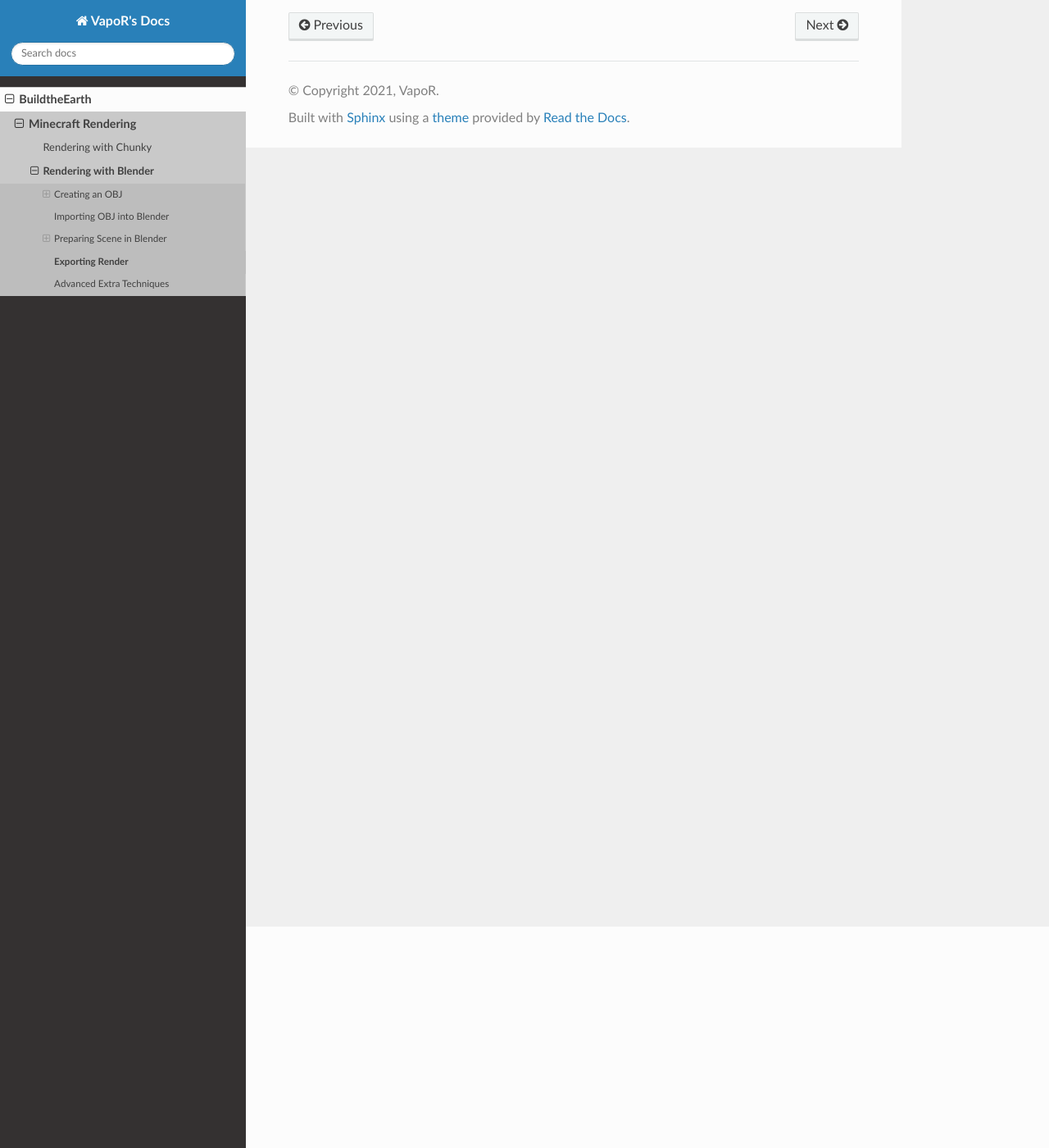
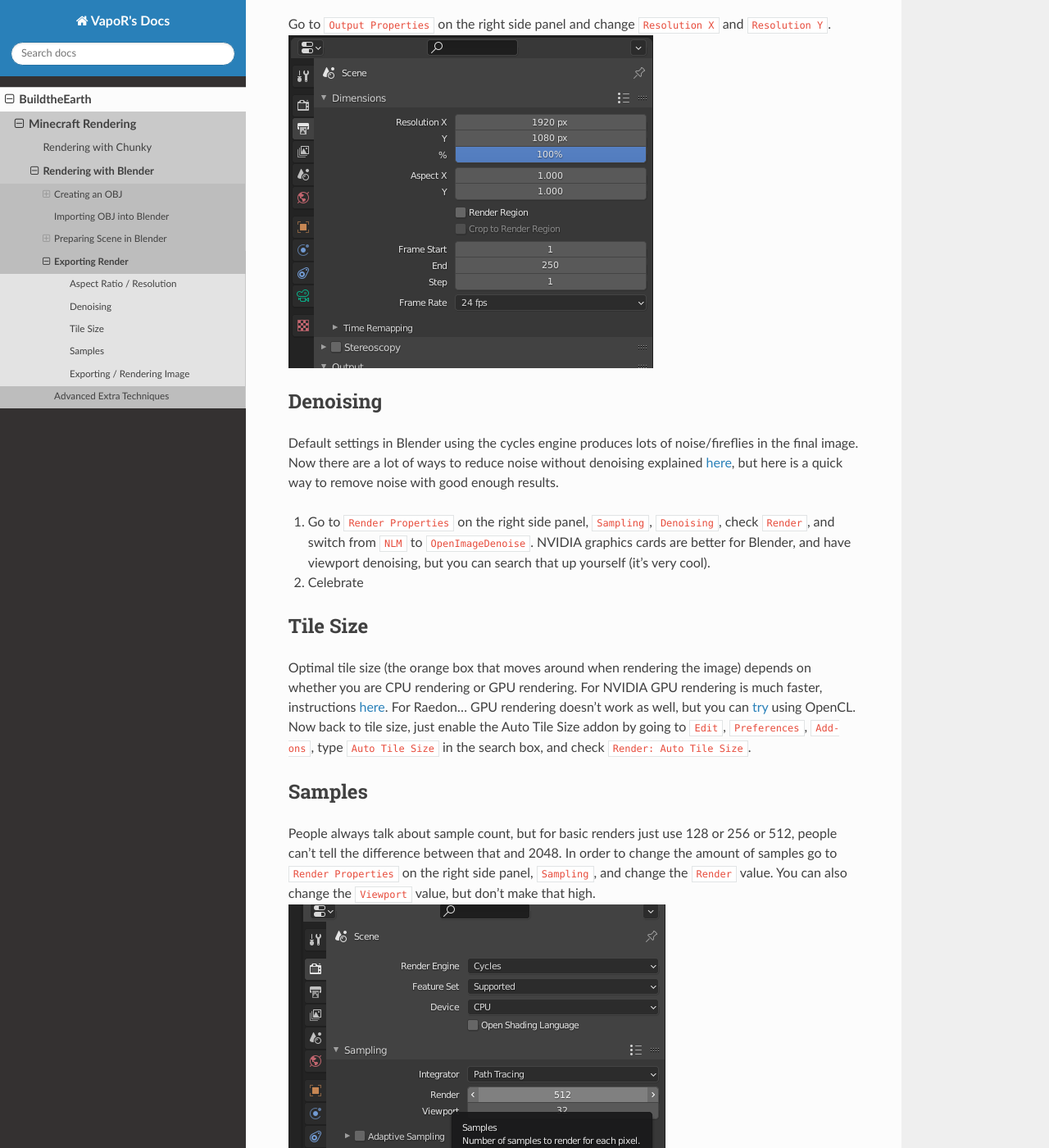
Before and after one commit to yyrichy/documentation, a Sphinx documentation site: the page built from source/buildtheearth/rendering/blender/exporting-render.md, in a window 1280 px wide and 1400 px high, scrolled down 270 px. Shown: the whole window at 82% size. Built offline with Sphinx 7.4.7 and the Read the Docs theme 2.0.0, drawn with Linux system fonts in a browser that asks for light colours; some of the changed text lies outside the part shown.

Commit message:
Finish preparing scene and exporting
300wpm

````diff
--- a/source/buildtheearth/rendering/blender/exporting-render.md
+++ b/source/buildtheearth/rendering/blender/exporting-render.md
@@ -7,6 +7,23 @@ authors:
 --->
 
 # Exporting Render
-```eval_rst
-.. todo:: List steps for exporting final image.
-```
+Producing the image!
+## Aspect Ratio / Resolution
+Go to `Output Properties` on the right side panel and change `Resolution X` and `Resolution Y`.
+![Resolution](../../../../images/resolution.png)
+## Denoising
+Default settings in Blender using the cycles engine produces lots of noise/fireflies in the final image. Now there are a lot of ways to reduce noise without denoising explained [here](https://www.blenderguru.com/articles/7-ways-get-rid-fireflies), but here is a quick way to remove noise with good enough results.
+1. Go to `Render Properties` on the right side panel, `Sampling`, `Denoising`, check `Render`, and switch from `NLM` to `OpenImageDenoise`. NVIDIA graphics cards are better for Blender, and have viewport denoising, but you can search that up yourself (it's very cool).
+2. Celebrate
+## Tile Size
+Optimal tile size (the orange box that moves around when rendering the image) depends on whether you are CPU rendering or GPU rendering. For NVIDIA GPU rendering is much faster, instructions [here](https://artisticrender.com/how-to-use-the-gpu-to-render-with-blender/). For Raedon... GPU rendering doesn't work as well, but you can [try](https://artisticrender.com/how-to-use-the-gpu-to-render-with-blender/) using OpenCL. Now back to tile size, just enable the Auto Tile Size addon by going to `Edit`, `Preferences`, `Add-ons`, type `Auto Tile Size` in the search box, and check `Render: Auto Tile Size`.
+## Samples
+People always talk about sample count, but for basic renders just use 128 or 256 or 512, people can't tell the difference between that and 2048. In order to change the amount of samples go to `Render Properties` on the right side panel, `Sampling`, and change the `Render` value. You can also change the `Viewport` value, but don't make that high.
+![Samples](../../../../images/samples.png)
+## Exporting / Rendering Image
+1. Click F12 or on the top go to `Render`, `Render Image`
+2. A window will pop up, and once it's done rendering, click `Image`, `Save as`
+
+🥳🥳You're done!!!!!🥳🥳
+Now go show it off!
+And make sure to tell everyone about this awesome guide!
````
Also changed, not shown: source/buildtheearth/rendering/blender/creating-obj.md (+1 -1 lines), source/buildtheearth/rendering/blender/extra.md (+1 -1 lines), source/buildtheearth/rendering/blender/preparing-scene.md (+39 -10 lines), images/camera_focal_length.png (added), images/resolution.png (added), images/samples.png (added), images/viewport_shading.png (added), 3 other files.
